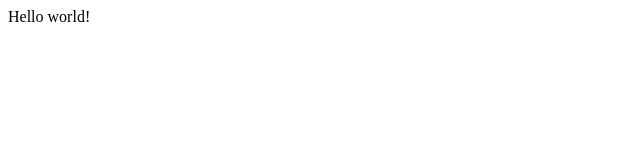
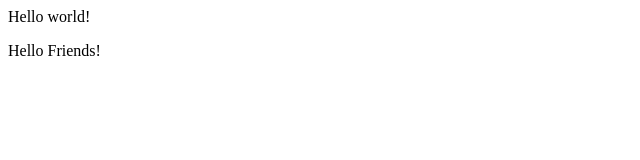
Before and after one commit to AndriyBrayon/test, a plain HTML site: page index.html in a window 1280 px wide. Shown: the full height of the page, 0-640 px from the left. Drawn offline with Linux system fonts and the light colour scheme.

Commit message:
My second commit

```diff
--- a/index.html
+++ b/index.html
@@ -6,5 +6,7 @@
 </head>
 <body>
 	Hello world!
+
+	<p>Hello Friends!</p>
 </body>
 </html>
```
